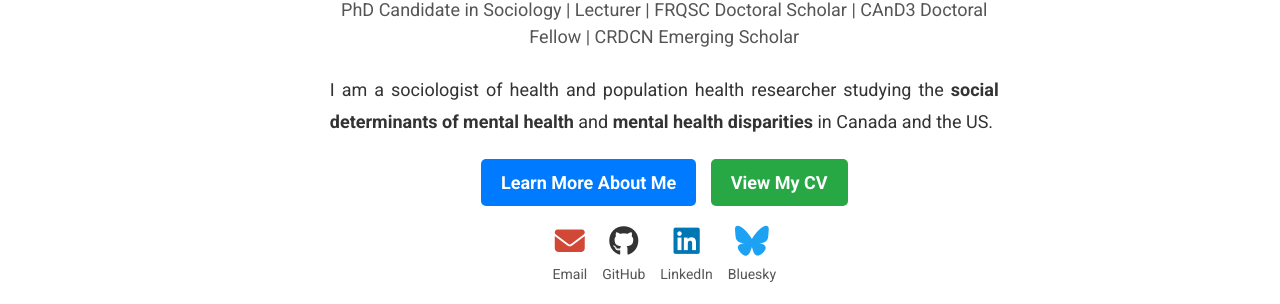
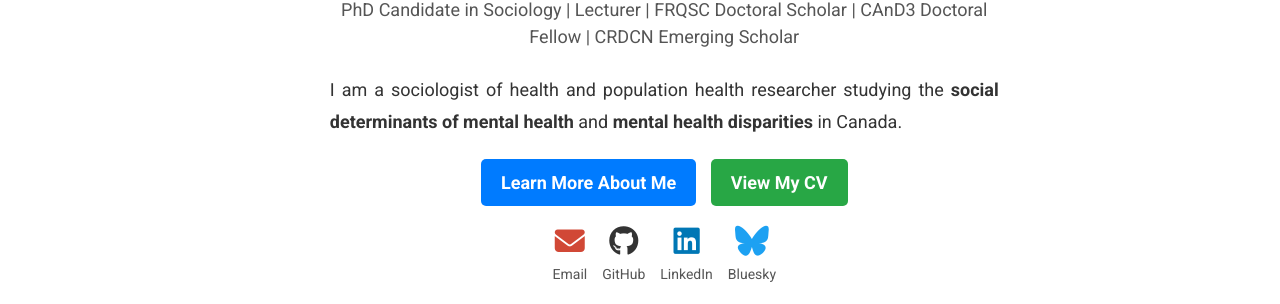
Before and after one commit to Mohsnmonji/mohsnmonji.github.io, a Jekyll site: the page built from _pages/front.md, in a window 1280 px wide and 1363 px high. Shown: the part 639-943 px from the top of the window. Built offline with Jekyll 4.4.1, drawn with Linux system fonts in a browser that asks for light colours.

Commit message:
Update front.md

```diff
--- a/_pages/front.md
+++ b/_pages/front.md
@@ -24,7 +24,7 @@ hide_avatar: true
   <p style="font-size: 18px; color: #333; text-align: justify; line-height: 1.8; margin-bottom: 20px;">
     I am a sociologist of health and population health researcher studying the
     <strong>social determinants of mental health</strong> and <strong>mental health disparities</strong>
-    in Canada and the US.
+    in Canada.
   </p>
 
   <!-- Buttons -->
```
